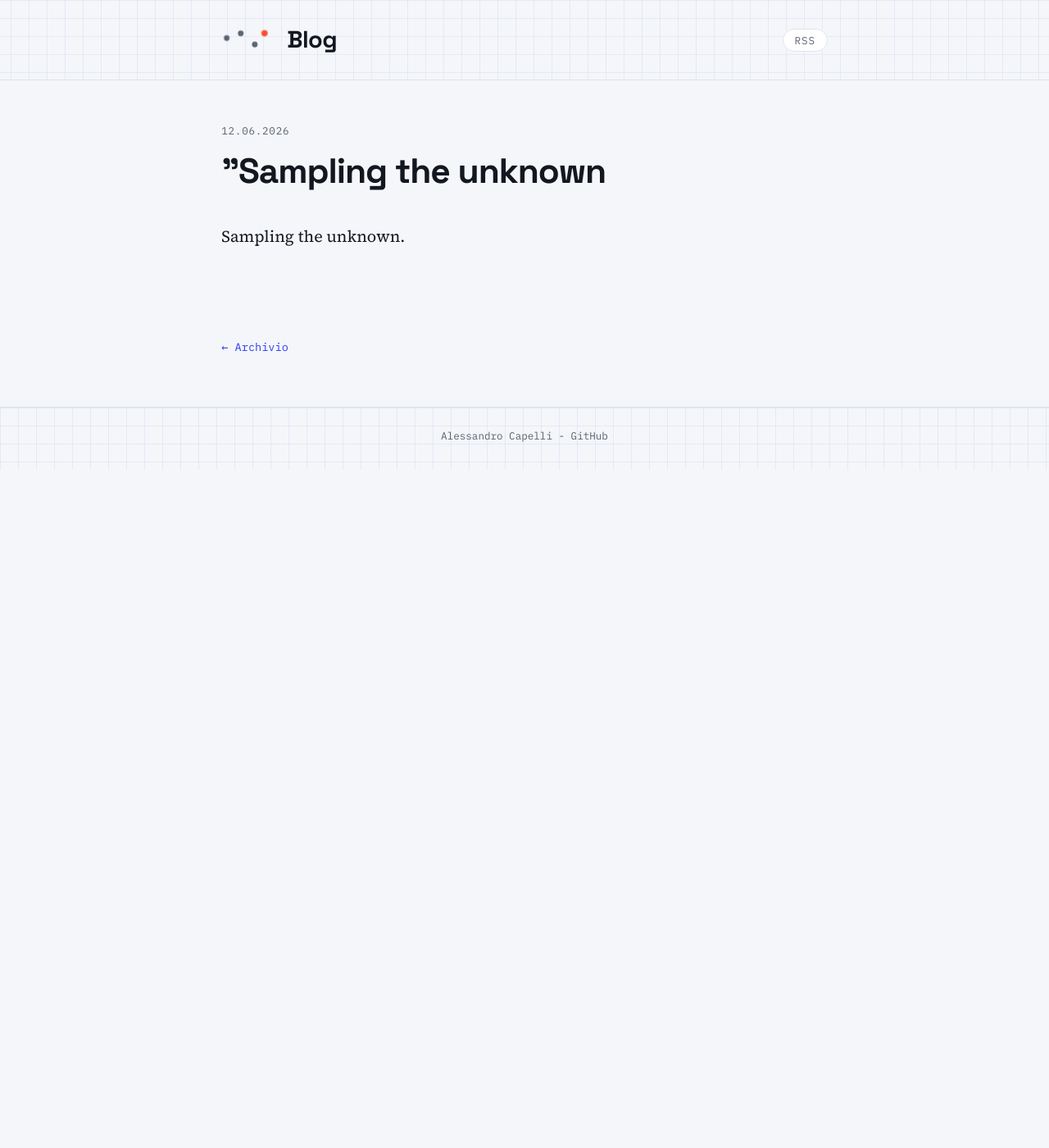
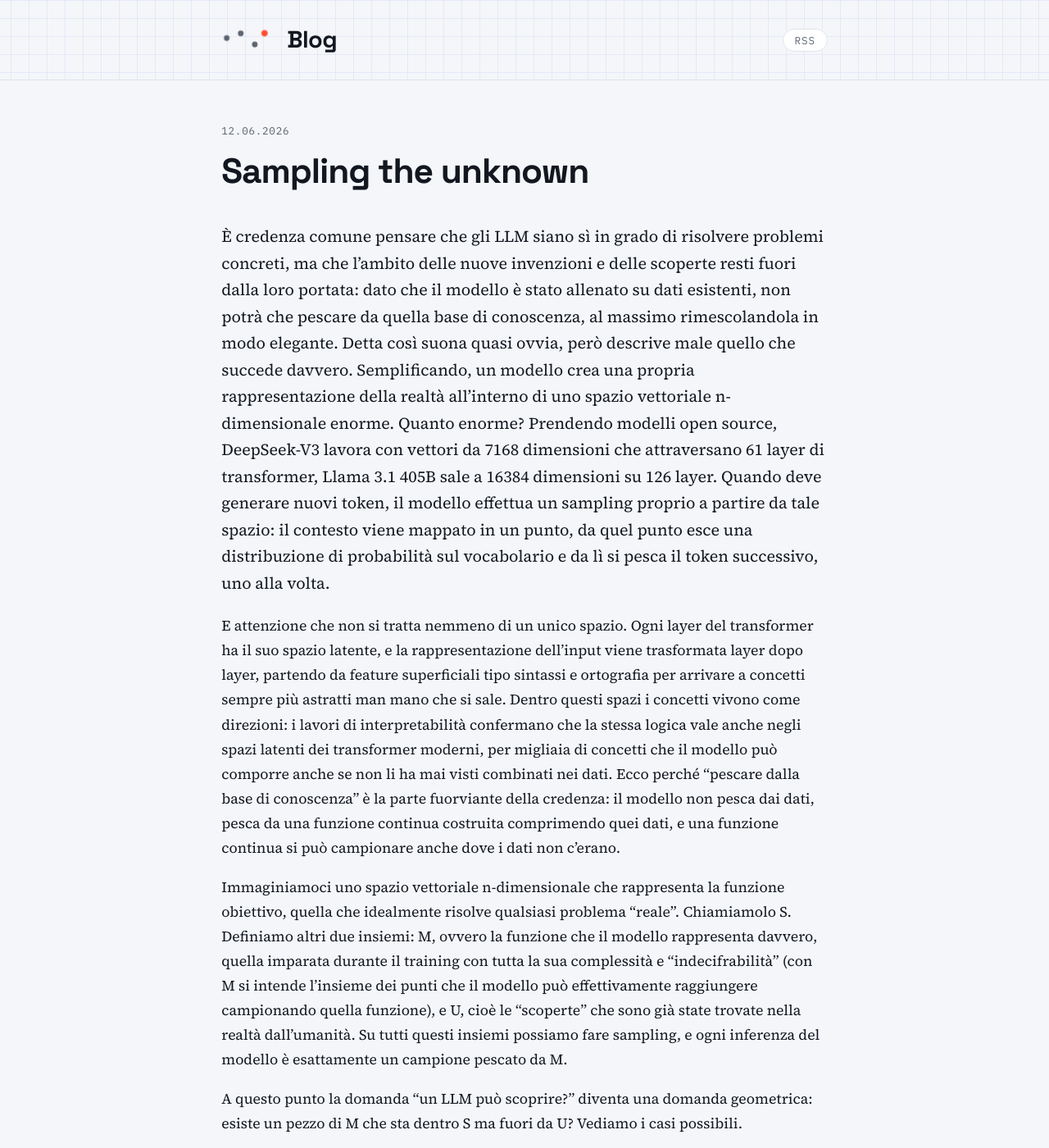
Before and after one commit to AlessandroCapelli/Blog, a Jekyll site: the page built from _posts/2026-06-11-sampling-the-unknown.md, in a window 1280 px wide and 1400 px high. Shown: the whole window at 82% size. Built offline with Jekyll 4.4.1, drawn with Linux system fonts in a browser that asks for light colours; some of the changed text lies outside the part shown.

Commit message:
Sampling the unknown

```diff
--- a/_posts/2026-06-11-sampling-the-unknown.md
+++ b/_posts/2026-06-11-sampling-the-unknown.md
@@ -1,7 +1,39 @@
 ---
 layout: post
-title: '"Sampling the unknown'
+title: "Sampling the unknown"
 date: 2026-06-12
 ---
 
-Sampling the unknown.
+È credenza comune pensare che gli LLM siano sì in grado di risolvere problemi concreti, ma che l'ambito delle nuove invenzioni e delle scoperte resti fuori dalla loro portata: dato che il modello è stato allenato su dati esistenti, non potrà che pescare da quella base di conoscenza, al massimo rimescolandola in modo elegante. Detta così suona quasi ovvia, però descrive male quello che succede davvero. Semplificando, un modello crea una propria rappresentazione della realtà all'interno di uno spazio vettoriale n-dimensionale enorme. Quanto enorme? Prendendo modelli open source, DeepSeek-V3 lavora con vettori da 7168 dimensioni che attraversano 61 layer di transformer, Llama 3.1 405B sale a 16384 dimensioni su 126 layer. Quando deve generare nuovi token, il modello effettua un sampling proprio a partire da tale spazio: il contesto viene mappato in un punto, da quel punto esce una distribuzione di probabilità sul vocabolario e da lì si pesca il token successivo, uno alla volta.
+
+E attenzione che non si tratta nemmeno di un unico spazio. Ogni layer del transformer ha il suo spazio latente, e la rappresentazione dell'input viene trasformata layer dopo layer, partendo da feature superficiali tipo sintassi e ortografia per arrivare a concetti sempre più astratti man mano che si sale. Dentro questi spazi i concetti vivono come direzioni: i lavori di interpretabilità confermano che la stessa logica vale anche negli spazi latenti dei transformer moderni, per migliaia di concetti che il modello può comporre anche se non li ha mai visti combinati nei dati. Ecco perché "pescare dalla base di conoscenza" è la parte fuorviante della credenza: il modello non pesca dai dati, pesca da una funzione continua costruita comprimendo quei dati, e una funzione continua si può campionare anche dove i dati non c'erano.
+
+Immaginiamoci uno spazio vettoriale n-dimensionale che rappresenta la funzione obiettivo, quella che idealmente risolve qualsiasi problema "reale". Chiamiamolo S. Definiamo altri due insiemi: M, ovvero la funzione che il modello rappresenta davvero, quella imparata durante il training con tutta la sua complessità e "indecifrabilità" (con M si intende l'insieme dei punti che il modello può effettivamente raggiungere campionando quella funzione), e U, cioè le "scoperte" che sono già state trovate nella realtà dall'umanità. Su tutti questi insiemi possiamo fare sampling, e ogni inferenza del modello è esattamente un campione pescato da M.
+
+A questo punto la domanda "un LLM può scoprire?" diventa una domanda geometrica: esiste un pezzo di M che sta dentro S ma fuori da U? Vediamo i casi possibili.
+
+## Ipotesi 1: M è un sottoinsieme di S
+
+Lo scenario più pessimista: il modello non coprirà mai tutto lo spazio delle soluzioni. Però M e U sono cresciuti in modi completamente diversi, uno comprimendo una quantità assurda di dati e l'altro seguendo secoli di storia umana, quindi non hanno nessun motivo di coincidere. Alcune aree sono già state trovate nella realtà, alcune no, e altre possono essere campionate nell'intersezione. Resta comunque una zona di M dentro S ma fuori da U, fatta di punti validi che nessuno ha mai trovato, e campionare lì significa scoprire/inventare.
+
+![Ipotesi 1]({{ "/assets/images/ipotesi-1.svg" | relative_url }})
+
+## Ipotesi 2: M copre quasi tutto S
+
+Scenario ottimista e probabilmente irrealistico: U è storicamente minuscolo rispetto a S, quindi praticamente tutto il resto è in attesa di essere campionato.
+
+![Ipotesi 2]({{ "/assets/images/ipotesi-2.svg" | relative_url }})
+
+## Ipotesi 3: M non è contenuto in S
+
+Lo scenario realista: una parte di M sta fuori dalle soluzioni valide (sono le allucinazioni), e allo stesso tempo restano zone di S che il modello non raggiunge. L'intersezione dipende dal costo: serve un verificatore che filtri i campioni, che sia un compilatore, un esperimento o una dimostrazione. I benchmark tendono a saturare proprio nei campi dove verificare costa poco, tipo codice e matematica, dove un test o un proof assistant danno un verdetto in millisecondi. Dove invece il verificatore è un esperimento di laboratorio o una dimostrazione che richiede anni, l'intersezione esiste lo stesso, ma campionarla in modo utile diventa lentissimo.
+
+![Ipotesi 3]({{ "/assets/images/ipotesi-3.svg" | relative_url }})
+
+## Campionare l'ignoto
+
+Mettendo in fila le tre ipotesi salta all'occhio una cosa: in tutti e tre i casi esiste un'area di M che cade dentro S e fuori da U. Geometricamente, la risposta alla domanda di partenza è quindi sì: un LLM può campionare punti validi che nessuno ha ancora trovato. Il "non può inventare" non regge, perché confonde i dati con la funzione che li ha compressi.
+
+E allora perché non vediamo una pioggia di scoperte? Perché il collo di bottiglia si è spostato. Generare un campione da M costa un'inferenza, ma stabilire se quel campione sta davvero in S costa quanto il verificatore che si ha a disposizione. Dove verificare è quasi gratis, il ciclo "campiona, verifica, scarta" mostra risultati impensabili già oggi. Quando invece richiede un esperimento, un trial clinico o anni di revisione, l'intersezione c'è lo stesso, ma raggiungerla in modo utile resta lento e caro.
+
+La domanda interessante quindi non è più "un LLM può scoprire?", ma "quanto costa verificare e con che grado di certezza?". Il modello propone l'ignoto, il verificatore stabilisce quale parte di quell'ignoto è reale.
```
Also changed, not shown: assets/images/ipotesi-1.svg (added), assets/images/ipotesi-2.svg (added), assets/images/ipotesi-3.svg (added).
